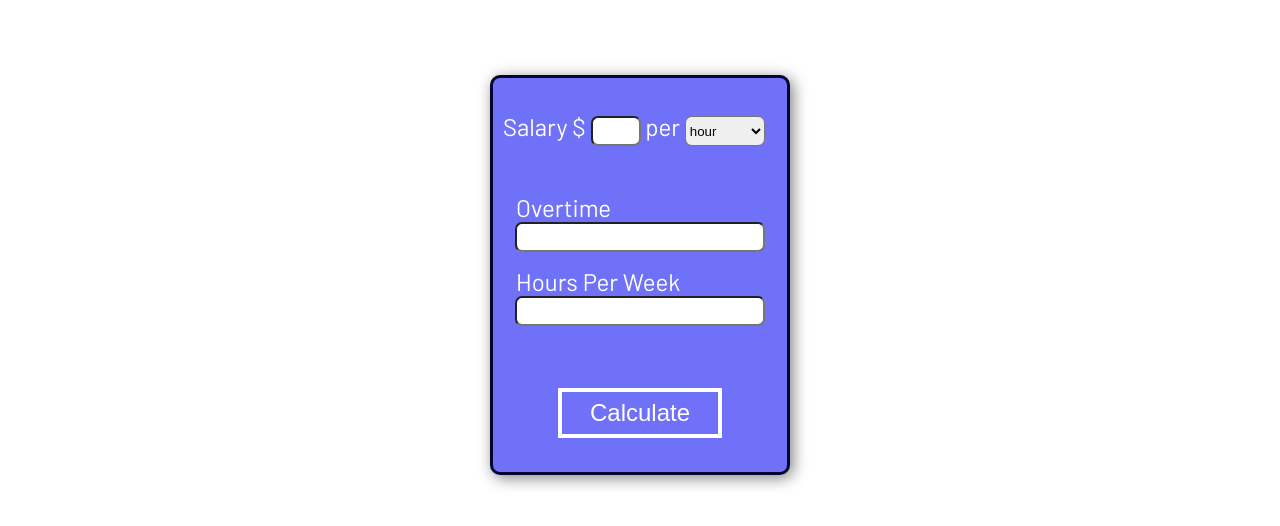
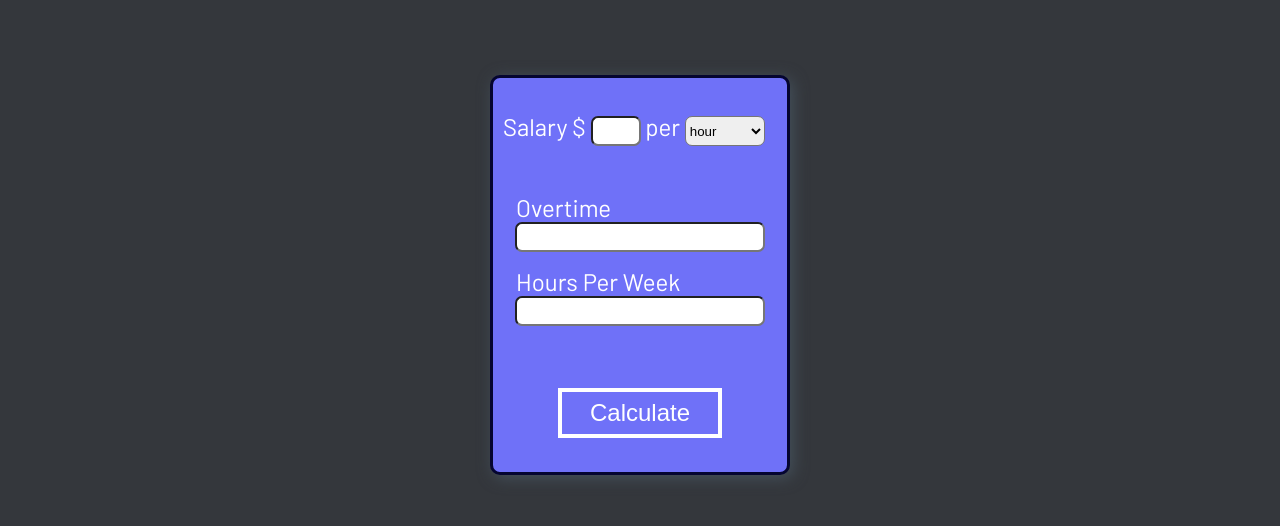
Before and after one commit to Higokian/hours-calculator, a plain HTML site: page index.html in a window 1280 px wide. Shown: the part 240-766 px from the top of the page. Drawn offline with Linux system fonts and the light colour scheme.

Commit message:
Changed body bg color and calculator box shadow

```diff
--- a/src/css/layout.css
+++ b/src/css/layout.css
@@ -14,7 +14,7 @@ main {
     background-color: rgb(111, 113, 248);
     border-radius: 10px;
     border: solid 3px rgb(5, 5, 48);
-    box-shadow: 3px 3px 15px gray;
+    box-shadow: 3px 3px 15px rgb(68, 80, 91);
 }
 
 #salary, #timeframe {
--- a/src/css/styles.css
+++ b/src/css/styles.css
@@ -7,6 +7,7 @@
 body{
     font-family: 'Barlow', sans-serif;
     color: white;
+    background-color: rgb(52, 55, 60);
 }
 
 header{
```
